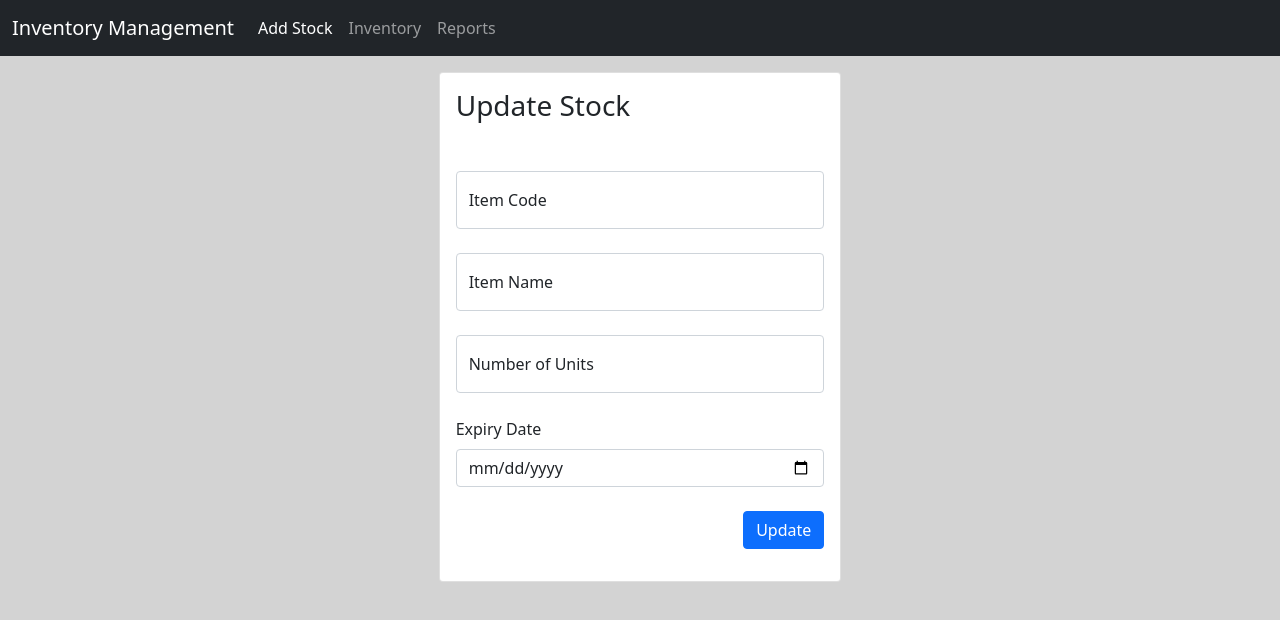
After one commit to ruvesh/inventory-management, a Flask app: page /update/1 in a window 1280 px wide. The commit adds this page. Shown: the top 620 px of the page. Run offline with Flask 2, Linux system fonts and the light colour scheme; data that the repository does not hold is empty.

Commit message:
Update and Delete Functionality

```diff
--- a/app.py
+++ b/app.py
@@ -53,5 +53,29 @@ def inventory():
 def reports():
     return render_template('reports.html')
 
+@app.route('/delete/<int:id>')
+def delete(id):
+    stock= Stock.query.filter_by(id=id).first()
+    db.session.delete(stock)
+    db.session.commit()
+    return "<script>alert('Stock deleted successfully'); window.location.href = '/inventory';</script>"
+
+@app.route('/update/<int:id>', methods= ['POST', 'GET'])
+def update(id):
+    if request.method == 'GET':
+        stock=Stock.query.filter_by(id=id).first()
+        return render_template('update.html', stock=stock)
+    elif request.method == 'POST':
+        stock=Stock.query.filter_by(id=id).first()
+        stock.itemCode = request.form['itemCode']
+        stock.itemName = request.form['itemName']
+        stock.stockSize = request.form['stockSize']
+        stock.expiryDate = datetime.strptime(request.form['expiryDate'], "%Y-%m-%d")
+
+        db.session.add(stock)
+        db.session.commit()
+        return "<script>alert('Stock updated successfully'); window.location.href = '/inventory';</script>"
+
+
 if __name__ == '__main__':
     app.run(debug=True)
--- /dev/null
+++ b/static/js/main.js
@@ -0,0 +1,3 @@
+function test(stock){
+    console.log(stock);
+}
--- /dev/null
+++ b/static/styles/global_style.css
@@ -0,0 +1,14 @@
+.success-icon:hover{
+    color: rgba(42, 111, 238, 0.938);
+    cursor: pointer;
+}
+
+.danger-icon:hover{
+    color: red;
+    cursor: pointer;
+}
+
+a{
+    color: black;
+    text-decoration: none;
+}
--- a/templates/base.html
+++ b/templates/base.html
@@ -5,8 +5,11 @@
     <meta http-equiv="X-UA-Compatible" content="IE=edge">
     <meta name="viewport" content="width=<device-width>, initial-scale=1.0">
     <link href="https://cdn.jsdelivr.net/npm/bootstrap@5.1.1/dist/css/bootstrap.min.css" rel="stylesheet" integrity="sha384-F3w7mX95PdgyTmZZMECAngseQB83DfGTowi0iMjiWaeVhAn4FJkqJByhZMI3AhiU" crossorigin="anonymous">
+    <link rel="stylesheet" href="https://cdnjs.cloudflare.com/ajax/libs/font-awesome/4.7.0/css/font-awesome.min.css">
+    <link rel="stylesheet" type="text/css" href="{{ url_for('static',filename='styles/global_style.css') }}">
     <script src="https://cdn.jsdelivr.net/npm/bootstrap@5.1.1/dist/js/bootstrap.bundle.min.js" integrity="sha384-/bQdsTh/da6pkI1MST/rWKFNjaCP5gBSY4sEBT38Q/9RBh9AH40zEOg7Hlq2THRZ" crossorigin="anonymous"></script>
     <script src="https://ajax.googleapis.com/ajax/libs/jquery/3.5.1/jquery.min.js"></script>
+    <script type="text/javascript" src="{{ url_for('static', filename='js/main.js') }}"></script>
     <title>Inventory Management | {% block title %}  {% endblock title %}</title>
 </head>
 <body style="background-color: lightgrey;">
--- /dev/null
+++ b/templates/update.html
@@ -0,0 +1,40 @@
+{% extends 'base.html' %}
+{% block title %} Update Stock {% endblock title %}
+{% block body %}
+
+  <div class="container my-3 col-md-4 centered">
+      <div class="card">
+        <div class="card-body">
+          <h3 class="card-title mb-5">Update Stock</h3>
+          <form method="POST" action="/update/{{stock.id}}">
+            <div class="form-floating mb-4">
+              <input type="text" class="form-control" name="itemCode" id="itemCode" placeholder="ITM001" value="{{stock.itemCode}}" required>
+              <label for="itemCode" class="form-label">Item Code</label>
+            </div>
+            <div class="form-floating mb-4">
+                <input type="text" class="form-control" name="itemName" id="itemName" placeholder="Item Name" value="{{stock.itemName}}" required>
+                <label for="itemName" class="form-label">Item Name</label>
+              </div>
+
+            <div class="form-floating mb-4">
+                <input type="number" class="form-control" name="stockSize" id="stockSize" placeholder="12" value="{{stock.stockSize}}" required>
+                <label for="stockSize" class="form-label">Number of Units</label>
+            </div>
+            <div class="mb-4">
+                <label for="expiryDate" class="form-label">Expiry Date</label>
+                <input type="date" class="form-control" name="expiryDate" id="expiryDate" value={{stock.expiryDate}} required>
+            </div>
+            <div class="mb-3" style="float: right;">
+              <button type="submit" class="btn btn-primary">Update</button>
+            </div>
+
+          </form>
+        </div>
+      </div>
+
+
+  </div>
+
+
+
+{% endblock body %}
```
Also changed, not shown: templates/inventory.html (+16 -7 lines).
